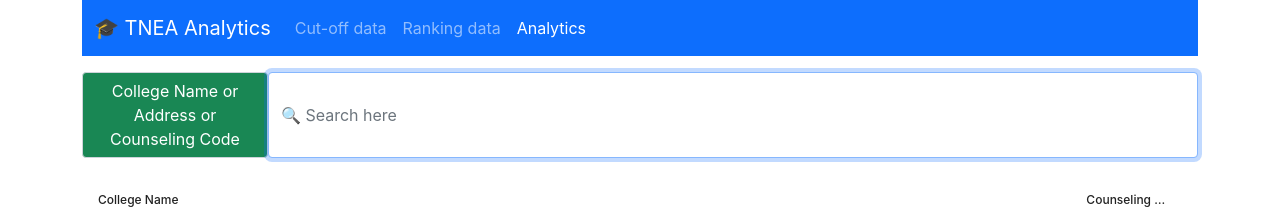
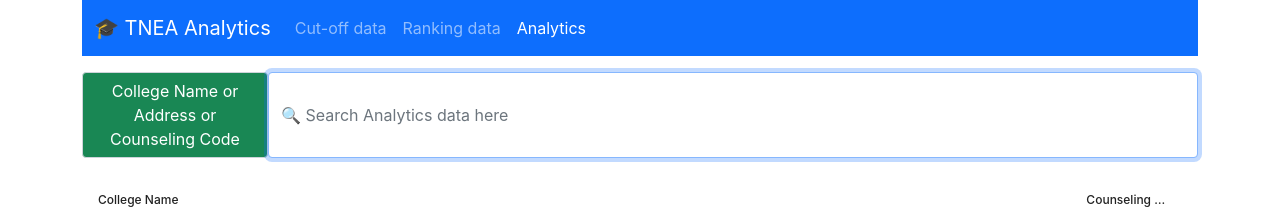
Before and after one commit to anushibin007/tnea-analytics, a React (Vite) app: page /search/analytics in a window 1280 px wide. Shown: the top 209 px of the page. Built offline with nearby package versions, Linux system fonts and the light colour scheme.

Commit message:
Better feedback on search form

```diff
--- a/src/components/CollegeSearch.jsx
+++ b/src/components/CollegeSearch.jsx
@@ -61,7 +61,7 @@
 						</Row>
 					</Col>
 					<Col md={12} lg={10} className="align-items-stretch d-flex px-0">
-						<FormControl aria-label="College Name/Address" aria-describedby="basic-addon1" value={clgName} onChange={clgNameChanged} placeholder="🔍 Search here" autoFocus />
+						<FormControl aria-label="College Name/Address" aria-describedby="basic-addon1" value={clgName} onChange={clgNameChanged} placeholder={`🔍 Search ${_.capitalize(searchType)} data here`} autoFocus />
 					</Col>
 				</Row>
 			</Container>
```
